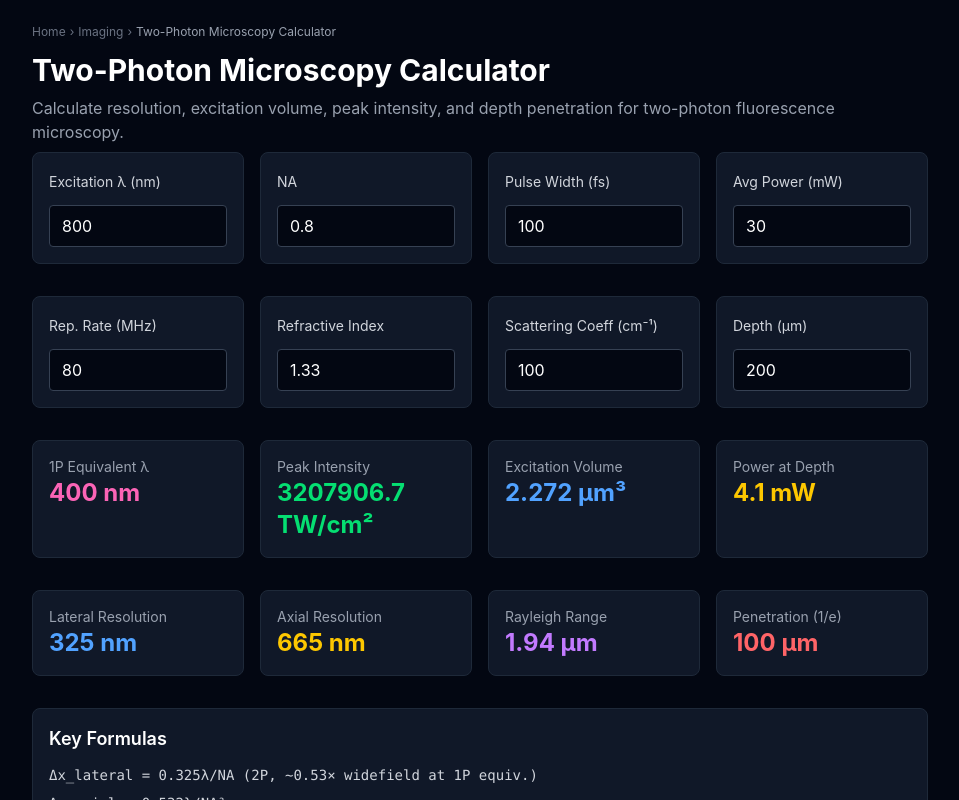
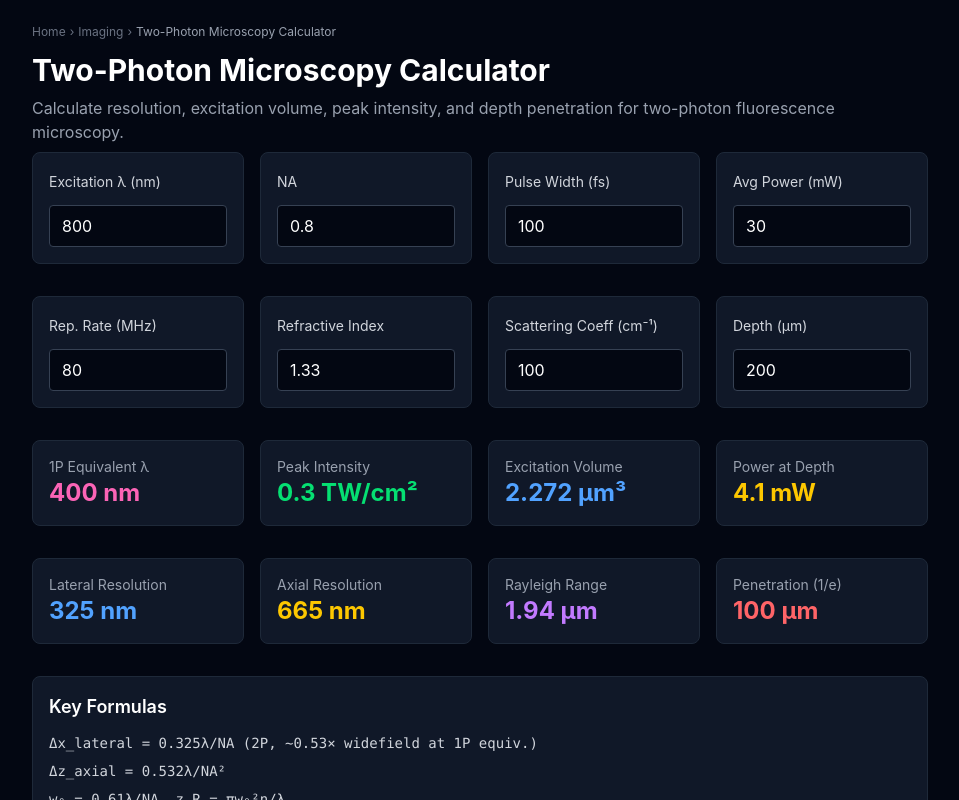
Before and after one commit to Lazfiz/photonics-calculators, a Next.js app: page /imaging/two-photon-microscopy in a window 1280 px wide. Shown: the top 800 px of the page, without its empty margins (160-1119 px from the left). Built offline with nearby package versions, Linux system fonts and the light colour scheme; no server answers.

Commit message:
fix(two-photon-microscopy): energy 1000x too large, TW/m²→TW/cm² (#271/524)

```diff
--- a/src/app/imaging/two-photon-microscopy/page-client.tsx
+++ b/src/app/imaging/two-photon-microscopy/page-client.tsx
@@ -29,10 +29,10 @@ export default function TwoPhotonMicroscopyPage() {
   const excitationVolume = Math.PI * w0 * w0 * zR; // µm³
 
   // Peak intensity
-  const energyPerPulse = (avgPower * 1000 / repRate) * 1e-9; // J
+  const energyPerPulse = (avgPower / repRate) * 1e-9; // J (mW / MHz = nJ → ×1e-9 J)
   const peakPower = energyPerPulse / (pulseWidth * 1e-15); // W
   const spotArea = Math.PI * (w0 * 1e-6) ** 2;
-  const peakIntensity = peakPower / spotArea / 1e12; // TW/cm²
+  const peakIntensity = peakPower / spotArea / 1e16; // TW/cm²
 
   // Power at depth (scattering model)
   const powerAtDepth = avgPower * Math.exp(-scatteringCoeff * exposureDepth / 1e4);
```
